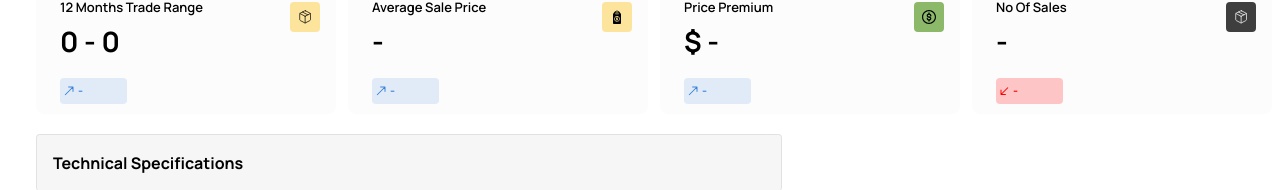
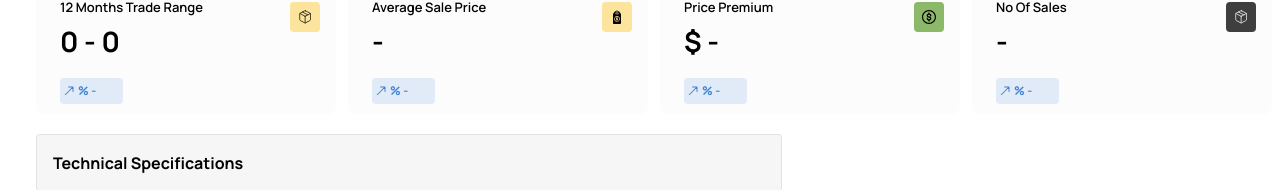
Before and after one commit to SmurfTec/Electra-Admin, a React (Vite) app: page /ProductDetail/1 in a window 1280 px wide. Shown: the part 493-683 px from the top of the page. Built offline with nearby package versions, Linux system fonts and the light colour scheme; no server answers.

Commit message:
Product Data added

```diff
--- a/src/App.tsx
+++ b/src/App.tsx
@@ -71,9 +71,9 @@ function App() {
             <Route
               path="/Dashboard"
               element={
-                // <PrivateRoute>
+                <PrivateRoute>
                   <Dashboard />
-              //  </PrivateRoute>
+                </PrivateRoute>
               }
             />
             <Route path="/Users" element={<Users />} />
--- /dev/null
+++ b/src/components/Models/EmailSendModal/index.tsx
@@ -0,0 +1,89 @@
+import React, { useState, useRef, useEffect } from "react";
+import { CustomDialog } from "../../../atoms/global.style";
+import { InputTxt } from "../../../atoms";
+import { CustomButton } from "../../../atoms";
+import { forgotPassword } from "../../../store/Slices/UserSlice";
+import Countdown from "react-countdown";
+
+export const EmailSendModal = ({
+  classes,
+  visible,
+  setVisible,
+  title = "Change Password",
+  onClick,
+  SendEmail,
+  verifytxt = "",
+  setEmailModel
+}: any) => {
+  const [Code, setCode] = useState("");
+  const [resetKey, setResetKey] = useState(0);
+
+  const countDown = useRef();
+  const renderer = ({ minutes, seconds, completed }: any) => {
+    if (completed) {
+      setResetKey((prevKey) => prevKey + 1);
+      if (SendEmail) {
+        SendEmail();
+      }
+    } else {
+      return (
+        <p className="text-[#656565] text-[16px] underline">
+          Resend after {minutes}:{seconds} s
+        </p>
+      );
+    }
+  };
+  const sendVerificationMail = async () => {
+    try {
+      const send = await forgotPassword(Code);
+      if(send){
+        setVisible(false)
+        setEmailModel(true)
+      }
+
+    } catch (e) {}
+  };
+
+  return (
+    <>
+      <CustomDialog
+        className={`${classes} bg-[#FFFFFF] w-[543px] h-[358px] flex  justify-center align-middle items-center `}
+        visible={visible}
+      >
+        <i
+          className="pi pi-times absolute right-4 top-4 cursor-pointer"
+          onClick={() => setVisible(false)}
+        ></i>
+        <div className="dialog-header">
+          <p className="text-center text-[20px] font-[700] text-black uppercase ">
+            {title}{" "}
+          </p>
+        </div>
+        <hr className="w-full border border-inputBorder" />
+        <div className="dialogbody flex flex-col gap-4">
+          <div className="flex flex-col">
+            <p className="text-[12px] text-black font-extrabold mx-auto">
+              Enter an email you want to change password of.{" "}
+            </p>
+            <p className="text-[12px] text-black font-extrabold mx-auto">
+              A confirmation mail will be sent on your email.
+            </p>
+          </div>
+          <InputTxt
+            inputClasses="!text-center !text-[#3C82D6] !text-[20px]"
+            placeholder=" Enter email"
+            Title={Code}
+            onChange={(e: any) => setCode(e.target.value)}
+            MainClasses="!w-[370px] !h-[54px] !border !rounded-[10px] !bg-[#FFFFFF] m-auto"
+          />
+          <div className="flex text-center mx-auto"></div>
+          <CustomButton
+            onClick={() => sendVerificationMail()}
+            txt={"SEND"}
+            classes={`!w-[126px] !h-[50px] !mx-auto !mt-[0px] !rounded-[10px]  `}
+          />
+        </div>
+      </CustomDialog>
+    </>
+  );
+};
--- a/src/components/Models/index.tsx
+++ b/src/components/Models/index.tsx
@@ -9,3 +9,4 @@
  export * from "./DashboardModal"
  export * from "./ReceiptModal"
  export * from "./ShippingModal"
+ export * from "./EmailSendModal"
--- a/src/pages/Products/ProductView/index.tsx
+++ b/src/pages/Products/ProductView/index.tsx
@@ -18,7 +18,7 @@ export const ProductView = () => {
   const params = useParams();
   let { id } = params;
   const navigate = useNavigate();
-  const {ProductData,loading} = useProductDetail(id);
+  const { ProductData, loading } = useProductDetail(id);
 
   const [VariantsArray, setVariantArray] = useState([]);
   const [stats, setStats] = useState({
@@ -75,7 +75,8 @@ export const ProductView = () => {
   return (
     <div>
       <Header title={"Product Details"} UserBox={true} />
-   { !loading?  <>
+      {!loading ? (
+        <>
           <div className="flex gap-11">
             <div
               onClick={() => {
@@ -173,7 +174,9 @@ export const ProductView = () => {
                         "!bg-[#FCE39C] !w-[97px] !h-[27px] !text-[black] !p-4 !rounded-[7px] !mt-5"
                       }
                     />
-                <p className="font-medium text-[14px] text-[#212121]">4FG334</p>
+                    <p className="font-medium text-[14px] text-[#212121]">
+                      4FG334
+                    </p>
                   </div>
                   <div className="flex flex-col gap-4">
                     <CustomButton
@@ -219,36 +222,107 @@ export const ProductView = () => {
                 totalNumber={stats.tradeRange}
                 myImg={IMAGES.box}
                 imgColor={"bg-yellow-dash"}
-            textDash={"bg-custom-blue"}
-            textColor={"#3C82D6"}
-            arrowImg={IMAGES.uparrow}
+                // textDash={"bg-custom-blue"}
+                // textColor={"#3C82D6"}
+                // arrowImg={IMAGES.uparrow}
+                textDash={
+                  ProductData?.stats?.stats?.trade_range_percentage < 0
+                    ? "bg-custom-red !w-[63px]"
+                    : "bg-custom-blue !w-[63px]"
+                }
+                textColor={
+                  ProductData?.stats?.stats?.trade_range_percentage < 0
+                    ? "#FF0000"
+                    : "#3C82D6"
+                }
+                arrowImg={
+                  ProductData?.stats?.stats?.trade_range_percentage < 0
+                    ? IMAGES.downarrow
+                    : IMAGES.uparrow
+                }
+                percentageTxt={`% ${
+                  ProductData?.stats?.stats?.trade_range_percentage?.toFixed(
+                    1
+                  ) ?? "-"
+                }`}
               />
               <DashCard
                 title={"Average Sale Price"}
                 totalNumber={stats.Avg_sale}
                 myImg={IMAGES.Tag}
                 imgColor={"bg-yellow-dash"}
-            textDash={"bg-custom-blue"}
-            textColor={"#3C82D6"}
-            arrowImg={IMAGES.uparrow}
+                textDash={
+                  ProductData?.stats?.stats?.average_saleprice_percentage < 0
+                    ? "bg-custom-red !w-[63px]"
+                    : "bg-custom-blue !w-[63px]"
+                }
+                textColor={
+                  ProductData?.stats?.stats?.average_saleprice_percentage < 0
+                    ? "#FF0000"
+                    : "#3C82D6"
+                }
+                arrowImg={
+                  ProductData?.stats?.stats?.average_saleprice_percentage < 0
+                    ? IMAGES.downarrow
+                    : IMAGES.uparrow
+                }
+                percentageTxt={`% ${
+                  ProductData?.stats?.stats?.average_saleprice_percentage?.toFixed(
+                    1
+                  ) ?? "-"
+                }`}
               />
               <DashCard
                 title={"Price Premium"}
                 totalNumber={`$ ${stats.priceMin}`}
                 myImg={IMAGES.dollar}
                 imgColor={"bg-[#8CB869]"}
-            textDash={"bg-custom-blue"}
-            textColor={"#3C82D6"}
-            arrowImg={IMAGES.uparrow}
+                textDash={
+                  ProductData?.stats?.stats?.price_premium_percentage < 0
+                    ? "bg-custom-red !w-[63px]"
+                    : "bg-custom-blue !w-[63px]"
+                }
+                textColor={
+                  ProductData?.stats?.stats?.price_premium_percentage < 0
+                    ? "#FF0000"
+                    : "#3C82D6"
+                }
+                arrowImg={
+                  ProductData?.stats?.stats?.price_premium_percentage < 0
+                    ? IMAGES.downarrow
+                    : IMAGES.uparrow
+                }
+                percentageTxt={`% ${
+                  ProductData?.stats?.stats?.price_premium_percentage?.toFixed(
+                    1
+                  ) ?? "-"
+                }`}
               />
               <DashCard
                 title={"No Of Sales"}
                 totalNumber={stats.noOfSales}
                 myImg={IMAGES.WhiteBox}
                 imgColor={"bg-[#3E3E3E]"}
-            textDash={"bg-custom-red"}
-            textColor={"#FF0000"}
-            arrowImg={IMAGES.downarrow}
+                textDash={
+                  ProductData?.stats?.stats?.no_of_sales_percentage < 0
+                    ? "bg-custom-red !w-[63px]"
+                    : "bg-custom-blue !w-[63px]"
+                }
+                textColor={
+                  ProductData?.stats?.stats?.no_of_sales_percentage < 0
+                    ? "#FF0000"
+                    : "#3C82D6"
+                }
+                arrowImg={
+                  ProductData?.stats?.stats?.no_of_sales_percentage < 0
+                    ? IMAGES.downarrow
+                    : IMAGES.uparrow
+                }
+                percentageTxt={`% ${
+                  ProductData?.stats?.stats?.no_of_sales_percentage?.toFixed(
+                    1
+                  ) ?? "-"
+                }`}
                 active={true}
               />
             </div>
@@ -277,11 +351,12 @@ export const ProductView = () => {
               </>
             </div>
           </>
-      </>:
+        </>
+      ) : (
         <div className="w-full h-full flex justify-start items-center overflow-y-hidden">
           <ProgressSpinner style={{ overflow: "hidden" }} />
-      </div>}
-
+        </div>
+      )}
     </div>
   );
 };
--- a/src/routes/Privateroute/index.tsx
+++ b/src/routes/Privateroute/index.tsx
@@ -3,7 +3,8 @@ import { Navigate } from "react-router-dom";
 import { useSelector } from "react-redux";
 import { token } from "../../store/Slices/AuthSlice";
 function PrivateRoute({ children}:any) {
-    const TOKEN = useSelector(token);
-    return TOKEN !== "" ? <>{children}</> : <Navigate to="/" />;
+    const TOKEN = localStorage.getItem("user")
+    console.log(TOKEN)
+    return TOKEN !== "" && TOKEN !== null ? <>{children}</> : <Navigate to="/" />;
   }
 export default PrivateRoute
```
Also changed, not shown: src/pages/Signin/index.tsx (+10 -6 lines), src/store/Slices/UserSlice.ts (+53 -27 lines). Lines whose indentation alone changed are shown as unchanged.
